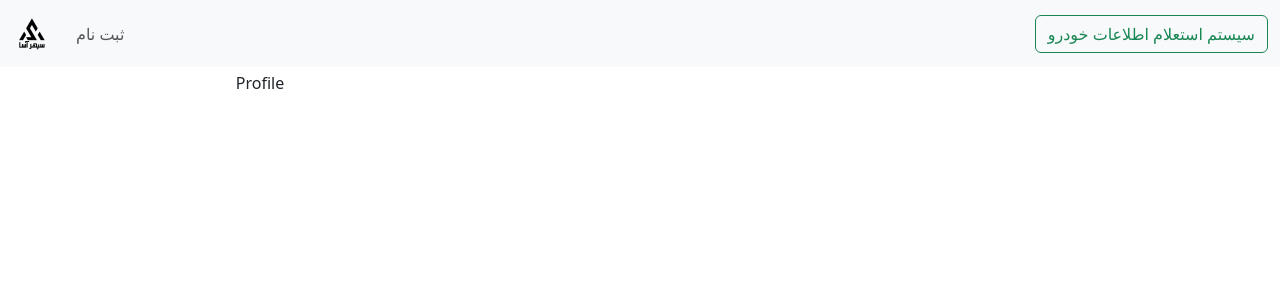
After one commit to MRBA86/Track-VIN, a Django app: page /account/profile/ in a window 1280 px wide. The commit adds this page. Shown: the top 300 px of the page. Run offline with Django 5.2, Linux system fonts and the light colour scheme.

Commit message:
Limit Access to urls and Login Form
add methode dispatch
add some images for site

```diff
--- a/account/urls.py
+++ b/account/urls.py
@@ -5,7 +5,10 @@ from django.conf import settings
 
 app_name = 'account'
 urlpatterns=[
-    path('register/', views.RegisterView.as_view() , name='register'),
+    path('register/', views.UserRegisterView.as_view() , name='user_register'),
+    path('login/', views.UserLoginView.as_view() , name='user_login'),
+    path('logout/', views.UserLogoutView.as_view() , name='user_logout'),
+    path('profile/', views.UserProfileView.as_view() , name='user_profile'),
 ]
 urlpatterns += static(settings.STATIC_URL, document_root=settings.STATIC_ROOT)
 urlpatterns += static(settings.MEDIA_URL, document_root=settings.MEDIA_ROOT)
--- a/account/views.py
+++ b/account/views.py
@@ -1,27 +1,72 @@
+from typing import Any
+from django.http import HttpRequest
+from django.http.response import HttpResponse as HttpResponse
 from django.shortcuts import render , redirect
 from django.views import View
-from .forms import UserRegistrationForm
+from .forms import UserRegistrationForm , UserLoginForm
 from django.contrib.auth.models import User
 from django.contrib import messages
+from django.contrib.auth import authenticate , login , logout
 
 
 
 
+class UserRegisterView(View):
+    form_class = UserRegistrationForm
+    template_name = 'account/Register.html'
 
-class RegisterView(View):
-    form_class = UserRegistrationForm
-    template_class = 'account/Register.html'
+    def dispatch(self, request, *args, **kwargs) :
+        if request.user.is_authenticated:
+            return redirect('account:user_profile')
+        return super().dispatch(request, *args, **kwargs)
 
     def get(self,request):
         form = self.form_class()
-        return render ( request, self.template_class , {'form' : form})
+        return render ( request, self.template_name , {'form' : form})
 
     def post(self, request):
         form = self.form_class(request.POST)
         if form.is_valid():
             cd = form.cleaned_data
-            user = User.objects.create_user(cd['username'], cd['email'], cd['password'])
+            user = User.objects.create_user(cd['username'], cd['email'], cd['password1'])
             user.save()
-            messages.success(request, 'username created successfully','success')
+            messages.success(request, 'ثبت نام با موفقیت انجام شد','success')
             return redirect('home:home')
-        return render ( request, self.template_class , {'form' : form})
+        return render ( request, self.template_name , {'form' : form})
+
+class UserLoginView(View):
+    form_class = UserLoginForm
+    template_name = 'home/home.html'
+
+    def dispatch(self, request, *args, **kwargs) :
+        if request.user.is_authenticated:
+            return redirect('account:user_profile')
+        return super().dispatch(request, *args, **kwargs)
+
+    def get(self, request):
+        form = self.form_class()
+        return render(request, self.template_name , {'form' : form})
+
+    def post(self, request):
+        form = self.form_class(request.POST)
+        if form.is_valid():
+            cd = form.cleaned_data
+            user = authenticate(request, username= cd['username'], password=cd['password'])
+            if user is not None :
+                login(request, user)
+                messages.success(request, 'ورود با موفقیت انجام شد', 'success')
+                return redirect('account:user_profile')
+            messages.error(request,'ورود نا موفق', 'warning')
+        return render(request, self.template_name , {'form' : form})
+
+class UserLogoutView(View):
+    def get(self, request):
+        logout(request)
+        messages.success(request, 'خروج کاربر با موفقیت انجام شد', 'success')
+        return redirect('home:home')
+
+
+
+class UserProfileView(View):
+    def get(self, request):
+        return render(request, 'account/Profile.html')
--- /dev/null
+++ b/templates/account/Profile.html
@@ -0,0 +1,23 @@
+{% extends 'basic.html' %}
+{% load static %}
+
+{% block content %}
+
+<div class="container text-center">
+    <div class="row align-items-center">
+
+      <div class="col">
+        <p> Profile </p>
+        </div>
+        <div class="col">
+        </div>
+      <div class="col">
+        <br>
+            <br>
+      </div>
+
+    </div>
+  </div>
+
+
+{% endblock %}
--- a/templates/basic.html
+++ b/templates/basic.html
@@ -2,21 +2,27 @@
 <!DOCTYPE html>
 <html>
 <head>
-    <title>سیستم رهیابی خودرو- سپهر آسا دیزل</title>
+    <title>سیستم استعلام اطلاعات- سپهر آسا دیزل</title>
     <meta charset="UTF-8" >
     <link rel="shortcut icon" href="{% static 'img/favicon.ico' %}">
     <link href="https://cdn.jsdelivr.net/npm/bootstrap@5.3.3/dist/css/bootstrap.min.css" rel="stylesheet" integrity="sha384-QWTKZyjpPEjISv5WaRU9OFeRpok6YctnYmDr5pNlyT2bRjXh0JMhjY6hW+ALEwIH" crossorigin="anonymous">
     <script src="https://cdn.jsdelivr.net/npm/bootstrap@5.3.3/dist/js/bootstrap.bundle.min.js" integrity="sha384-YvpcrYf0tY3lHB60NNkmXc5s9fDVZLESaAA55NDzOxhy9GkcIdslK1eN7N6jIeHz" crossorigin="anonymous"></script>
     <style>
-      div#register{
+      div#login{
         padding: 5px;
         margin: auto;
         background-color: MediumSeaGreen;
       }
-      body {
-          background-color : rgb(255, 255, 255)
 
-        }
+      div#register{
+        background-image: url('{% static '/img/Heron.jpg' %}');
+        background-position: center center;
+        background-size: cover;
+        height: 100vh;
+        width : max;
+      }
+
+
 
     </style>
 </head>
--- a/templates/inc/nav.html
+++ b/templates/inc/nav.html
@@ -1,26 +1,28 @@
+{% load static %}
+
 
 <nav class="navbar navbar-expand-lg bg-body-tertiary">
     <div class="container-fluid">
-      <button class="navbar-toggler" type="button" data-bs-toggle="collapse" data-bs-target="#navbarTogglerDemo03" aria-controls="navbarTogglerDemo03" aria-expanded="false" aria-label="Toggle navigation">
-        <span class="navbar-toggler-icon"></span>
-      </button>
-      <a class="navbar-brand" href="#">Navbar</a>
+
+      <a class="navbar-brand" href="{% url 'home:home' %}"><img src="{% static 'img/logo-f.png' %}" alt=""></a>
       <div class="collapse navbar-collapse" id="navbarTogglerDemo03">
         <ul class="navbar-nav me-auto mb-2 mb-lg-0">
+          {% if request.user.is_authenticated %}
           <li class="nav-item">
-            <a class="nav-link active" aria-current="page" href="#">Home</a>
+            <a class="nav-link " aria-current="page" href="{% url 'account:user_logout' %}"> خروج </a>
           </li>
           <li class="nav-item">
-            <a class="nav-link" href="#">Link</a>
+            <a class="nav-link" href="#">فراموشی رمز</a>
           </li>
+          {% else %}
           <li class="nav-item">
-            <a class="nav-link disabled" aria-disabled="true">Disabled</a>
+            <a class="nav-link " aria-current="page" href="{% url 'account:user_register' %}">ثبت نام</a>
           </li>
+          {% endif %}
+
         </ul>
-        <form class="d-flex" role="search">
-          <input class="form-control me-2" type="search" placeholder="Search" aria-label="Search">
-          <button class="btn btn-outline-success" type="submit">Search</button>
-        </form>
+          <button class="btn btn-outline-success " type="disabled" >سیستم استعلام اطلاعات خودرو</button>
+
       </div>
     </div>
   </nav>
```
Also changed, not shown: account/forms.py (+21 -9 lines), home/views.py (+7 -1 lines), templates/account/Register.html (+23 -5 lines), templates/home/home.html (+13 -15 lines), statics/img/logo-f.jpg (added), statics/img/logo-f.png (added), statics/img/logo.png (added), statics/img/logof.png (added), 1 other file.
